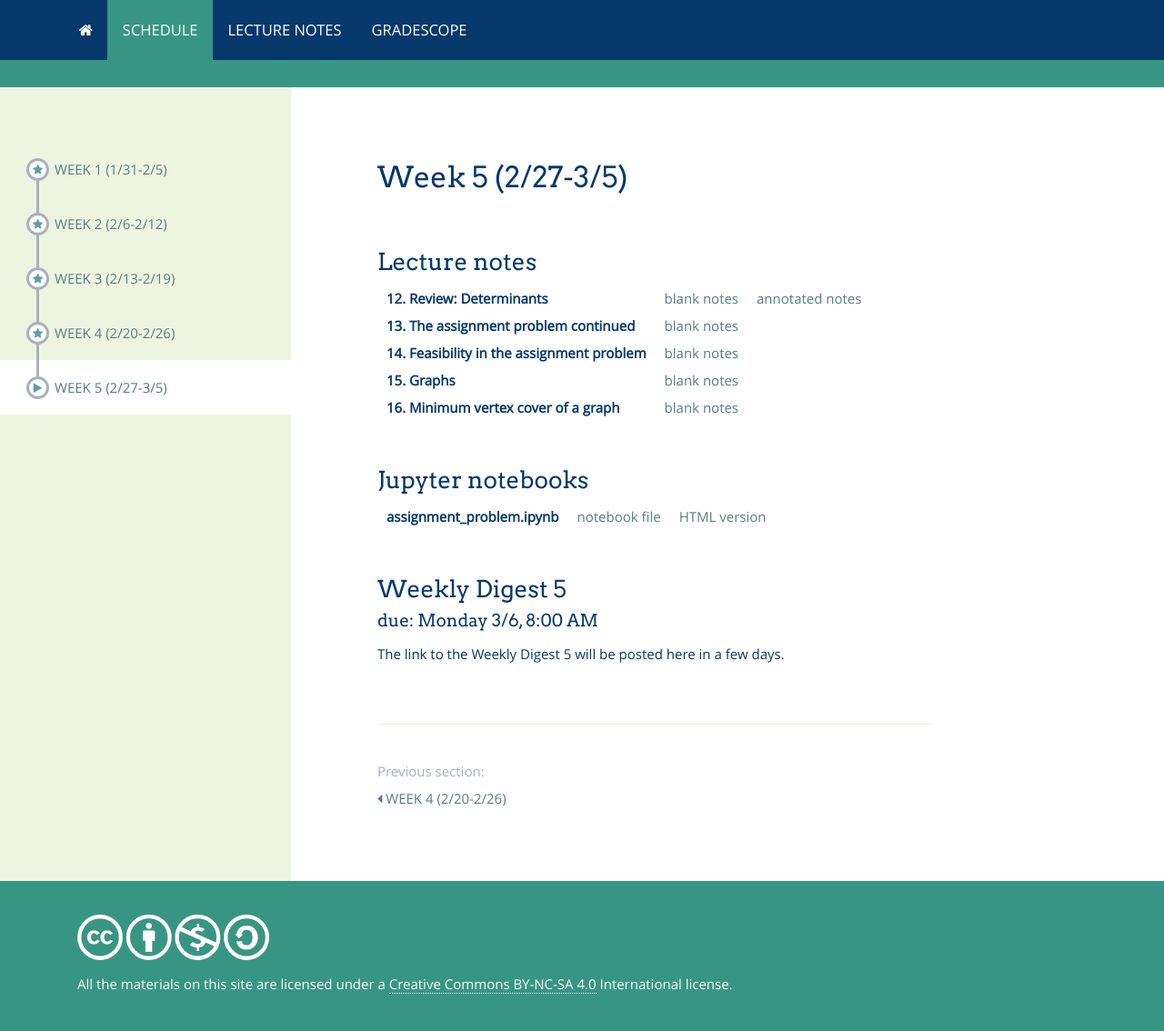
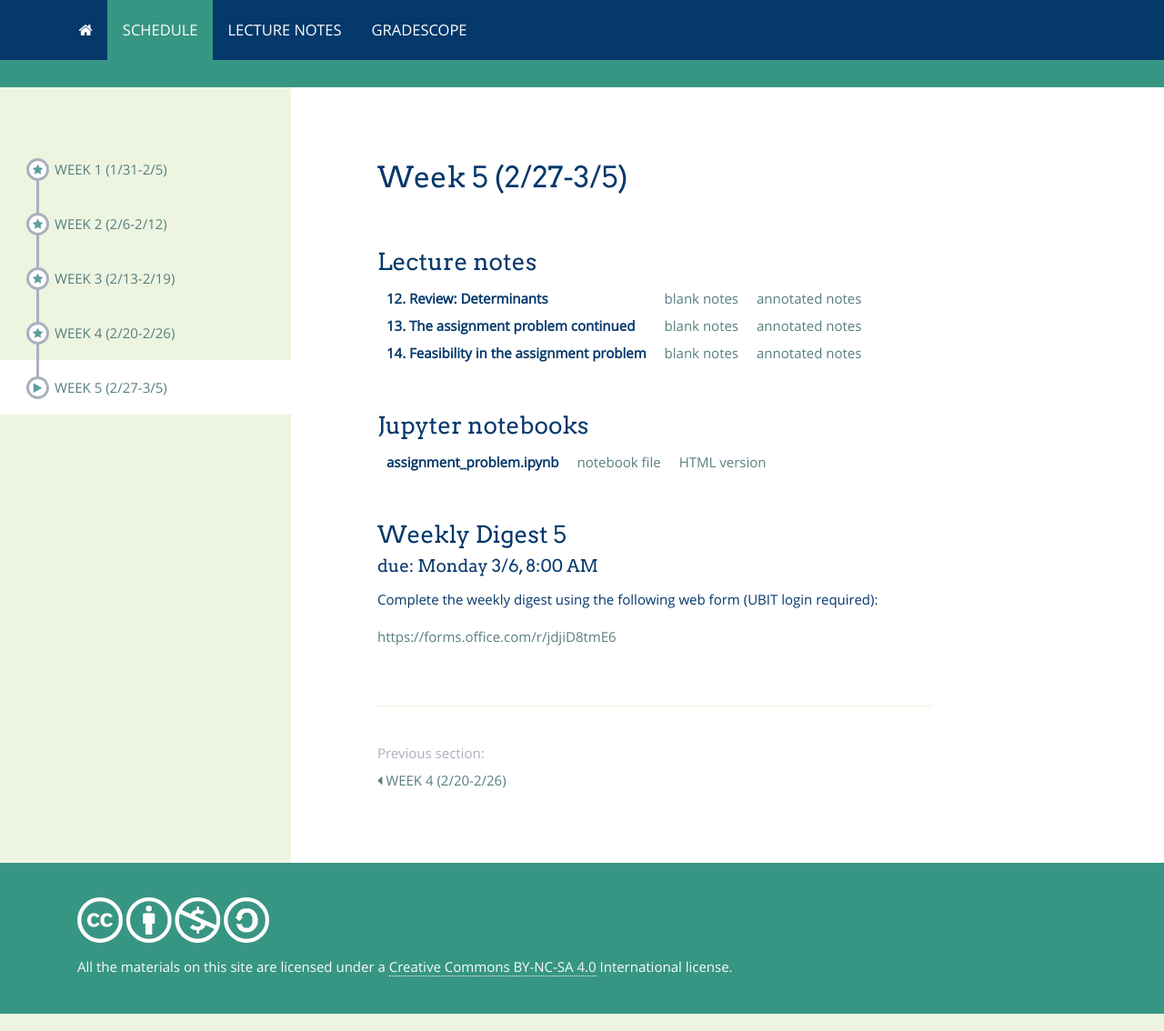
Before and after one commit to bbadzioch/461_site, a Jekyll site: the page built from modules/schedule/_posts/2000-01-05-week_5.md, in a window 1280 px wide. Shown: the whole page at 91% size. Built offline with Jekyll 4.4.1, drawn with Linux system fonts in a browser that asks for light colours; nearby versions of some CDN libraries.

Commit message:
week 5 edits

```diff
--- a/modules/schedule/_posts/2000-01-05-week_5.md
+++ b/modules/schedule/_posts/2000-01-05-week_5.md
@@ -6,13 +6,9 @@ chapters:
     - title: "12. Review: Determinants"
       complete: true
     - title: "13. The assignment problem continued"
-      complete: false
+      complete: true
     - title: "14. Feasibility in the assignment problem"
-      complete: false
-    - title: "15. Graphs"
-      complete: false
-    - title: "16. Minimum vertex cover of a graph"
-      complete: false
+      complete: true
 
 
 notebooks: true
```
Also changed, not shown: other parts of modules/schedule/_posts/2000-01-05-week_5.md (+2 -2 lines), lecture_notes.md (+2 -2 lines), 2 other files.
